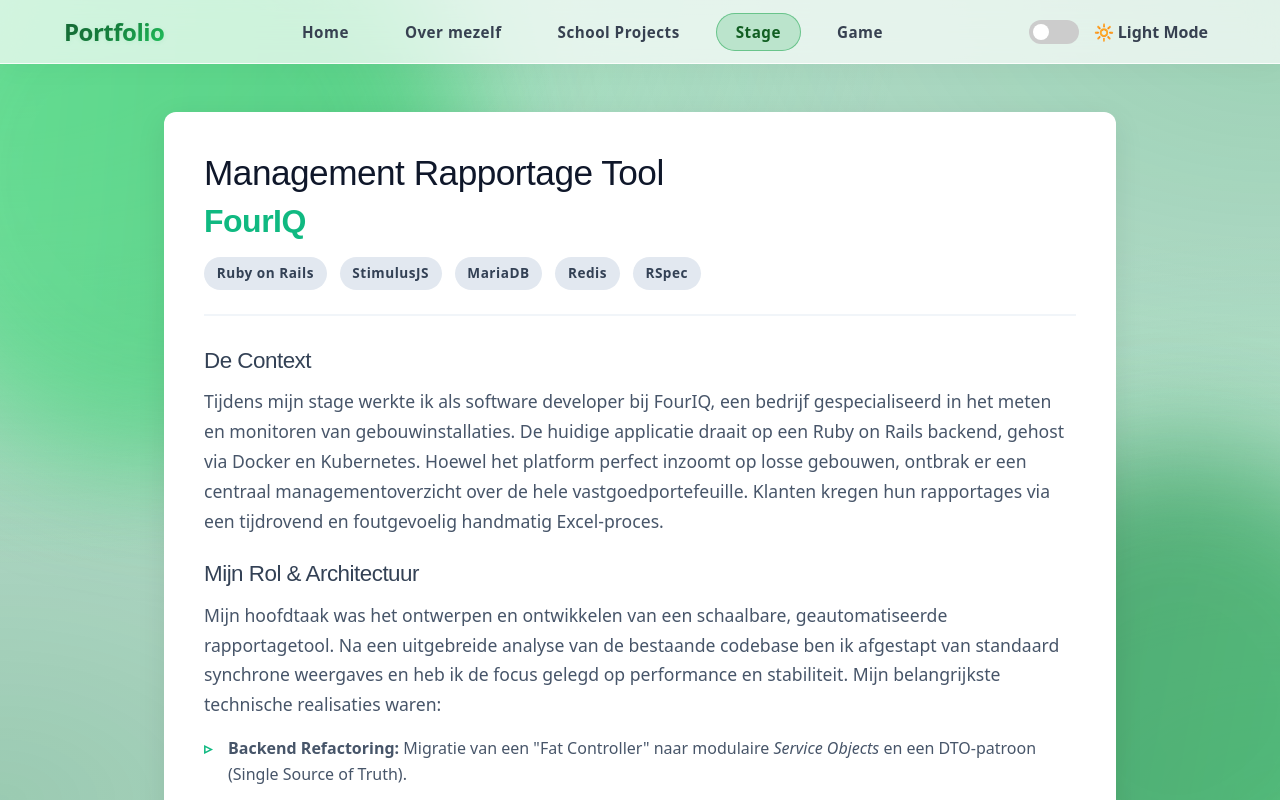
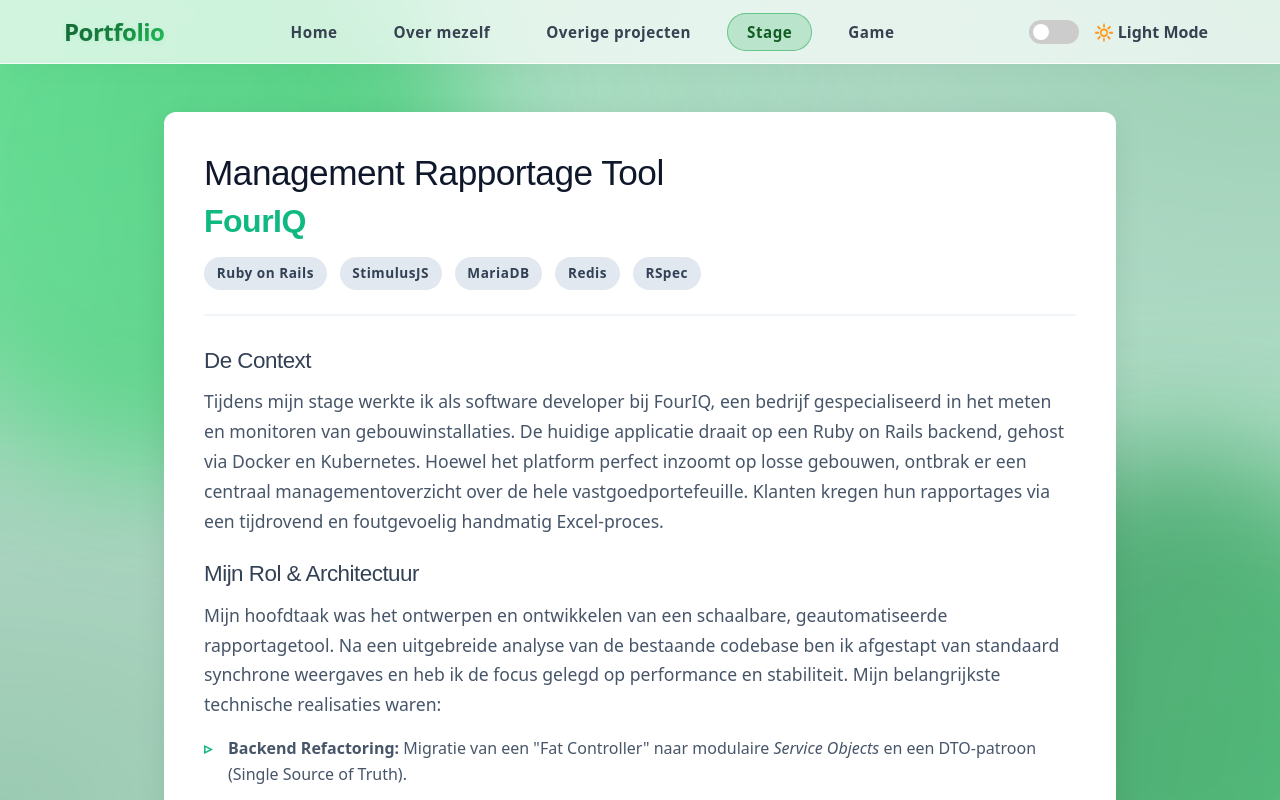
Before and after one commit to TomGijsbers/reactPorto, a React (Vite) app in the folder porto/: page /stage in a window 1280 px wide. Shown: the top 800 px of the page. Built offline with nearby package versions, Linux system fonts and the light colour scheme.

Commit message:
added files

```diff
--- a/porto/src/component/Nav.jsx
+++ b/porto/src/component/Nav.jsx
@@ -26,7 +26,7 @@
   const navLinks = [
     { text: "Home", path: "/" },
     { text: "Over mezelf", path: "/about" },
-    { text: "School Projects", path: "/projects" },
+    { text: "Overige projecten", path: "/projects" },
     { text: "Stage", path: "/stage" },
     // { text: "Art", path: "/art" },
     { text: "Game", path: "/game" }
--- a/porto/src/views/Stage.jsx
+++ b/porto/src/views/Stage.jsx
@@ -1,6 +1,8 @@
 import React, { useState } from "react";
 import NavBar from "../component/Nav";
 import PVADocument from "../assets/PVA_TomGijsbers.pdf";
+import ReflectieDocument from "../assets/ReflectieDocument_TomGijsbers.pdf";
+import RealisatieDocument from "../assets/Realisatiedocument_TomGijsbers.pdf";
 import "./css/Stage.css";
 
 const Stage = () => {
@@ -87,10 +89,10 @@
               <a href={PVADocument} download className="download-btn" aria-label="Download Plan van Aanpak">
                 <span className="icon">📄</span> Plan van Aanpak
               </a>
-              <a href="#" className="download-btn" aria-label="Download Realisatiedocument">
+              <a href={RealisatieDocument} className="download-btn" aria-label="Download Realisatiedocument">
                 <span className="icon">🏗️</span> Realisatiedocument
               </a>
-              <a href="#" className="download-btn" aria-label="Download Reflectiedocument">
+              <a href={ReflectieDocument} className="download-btn" aria-label="Download Reflectiedocument">
                 <span className="icon">💡</span> Reflectiedocument
               </a>
             </div>
```
Also changed, not shown: 2 other files (tests, documents, lock files or other folders).
